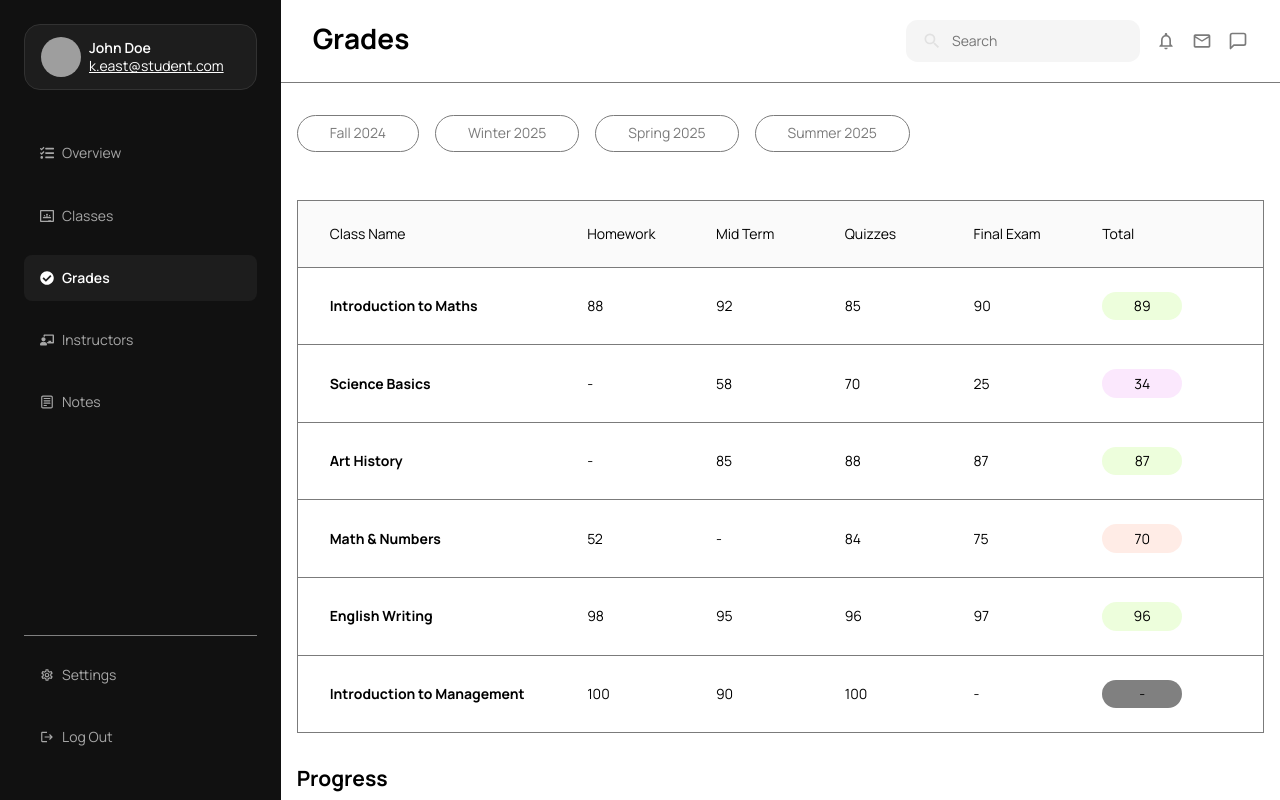
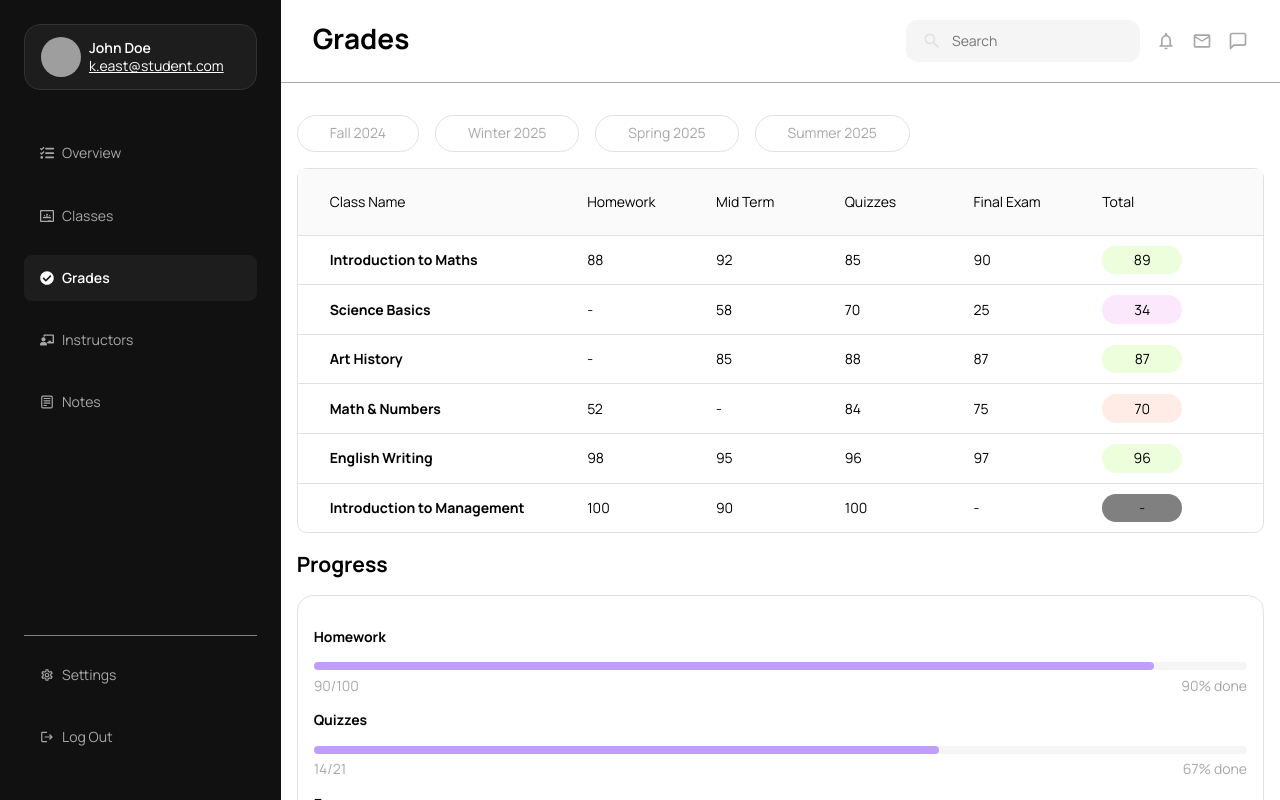
Before and after one commit to ToastFreak777/Lume, a React (Vite) app in the folder frontend/: page /grades in a window 1280 px wide. Shown: the top 800 px of the page. Built offline with nearby package versions, Linux system fonts and the light colour scheme; grey boxes are pictures that could not be loaded; the HTML template or start-up script is replaced by a standard one.

Commit message:
corrected the grades page

```diff
--- a/frontend/src/components/Calendar/Calendar.module.css
+++ b/frontend/src/components/Calendar/Calendar.module.css
@@ -44,11 +44,11 @@
   grid-auto-rows: 100px;
   border-collapse: collapse;
 
-  border: 1px solid var(--color-gray);
+  border: 1px solid var(--border-color);
 
   .box {
-    border-right: 1px solid var(--color-gray);
-    border-bottom: 1px solid var(--color-gray);
+    border-right: 1px solid var(--border-color);
+    border-bottom: 1px solid var(--border-color);
     position: relative;
 
     &:nth-child(7n) {
--- a/frontend/src/components/Card/Card.module.css
+++ b/frontend/src/components/Card/Card.module.css
@@ -5,7 +5,7 @@
   padding: 0.325rem;
 
 
-  border: 2px solid var(--color-gray);
+  border: 2px solid var(--border-color);
   border-radius: 1rem;
 
   .cardImage {
--- a/frontend/src/components/ClassList/ClassList.module.css
+++ b/frontend/src/components/ClassList/ClassList.module.css
@@ -1,7 +1,6 @@
 .classList {
-  border: 1px solid var(--color-gray);
-  border-radius: var(--br-nav);
-  margin-block: 2rem;
+  border: 1px solid var(--border-color);
+  border-radius: 0.6rem;
 
   .classListHeader {
     background-color: hsl(0, 0%, 98%);
@@ -12,7 +11,7 @@
     display: grid;
     grid-template-columns: 2fr repeat(5, 1fr);
 
-    border-bottom: 1px solid var(--color-gray);
+    border-bottom: 1px solid var(--border-color);
     padding: 0.625rem 2rem;
 
     align-items: center;
@@ -23,6 +22,10 @@
   }
 
   .classes {
+    p {
+      margin: 0;
+    }
+
     .className {
       font-weight: var(--fw-bold);
     }
--- a/frontend/src/index.css
+++ b/frontend/src/index.css
@@ -23,7 +23,8 @@
   --fw-bold: 700;
   --fw-x-bold: 800;
 
-  --color-gray: #7b7b7b;
+  --color-gray: #a7a7a7;
+  --border-color: #e1e1e1;
 }
 
 html,
--- a/frontend/src/pages/Grades/Grades.module.css
+++ b/frontend/src/pages/Grades/Grades.module.css
@@ -9,7 +9,7 @@
   .semester {
     padding: 0.5rem 2rem;
     border-radius: 2rem;
-    border: 1px solid var(--color-gray);
+    border: 1px solid var(--border-color);
     color: var(--color-gray);
   }
 
@@ -21,18 +21,26 @@
 }
 
 .progressContainer {
+
+
   .progressBarContainer {
-    border: 1px solid var(--color-gray);
+    border: 1px solid var(--border-color);
     border-radius: 1rem;
 
-    margin-block: 1rem;
     padding: 1rem;
 
+
+
     .progressBarItem {
+
+      p {
+        margin: 0;
+      }
+
       .progressBarTitle {
         font-weight: var(--fw-bold);
         margin-block: 1rem;
-    }
+      }
 
       .progressBar {
         background-color: hsl(0, 0%, 96%);
```
